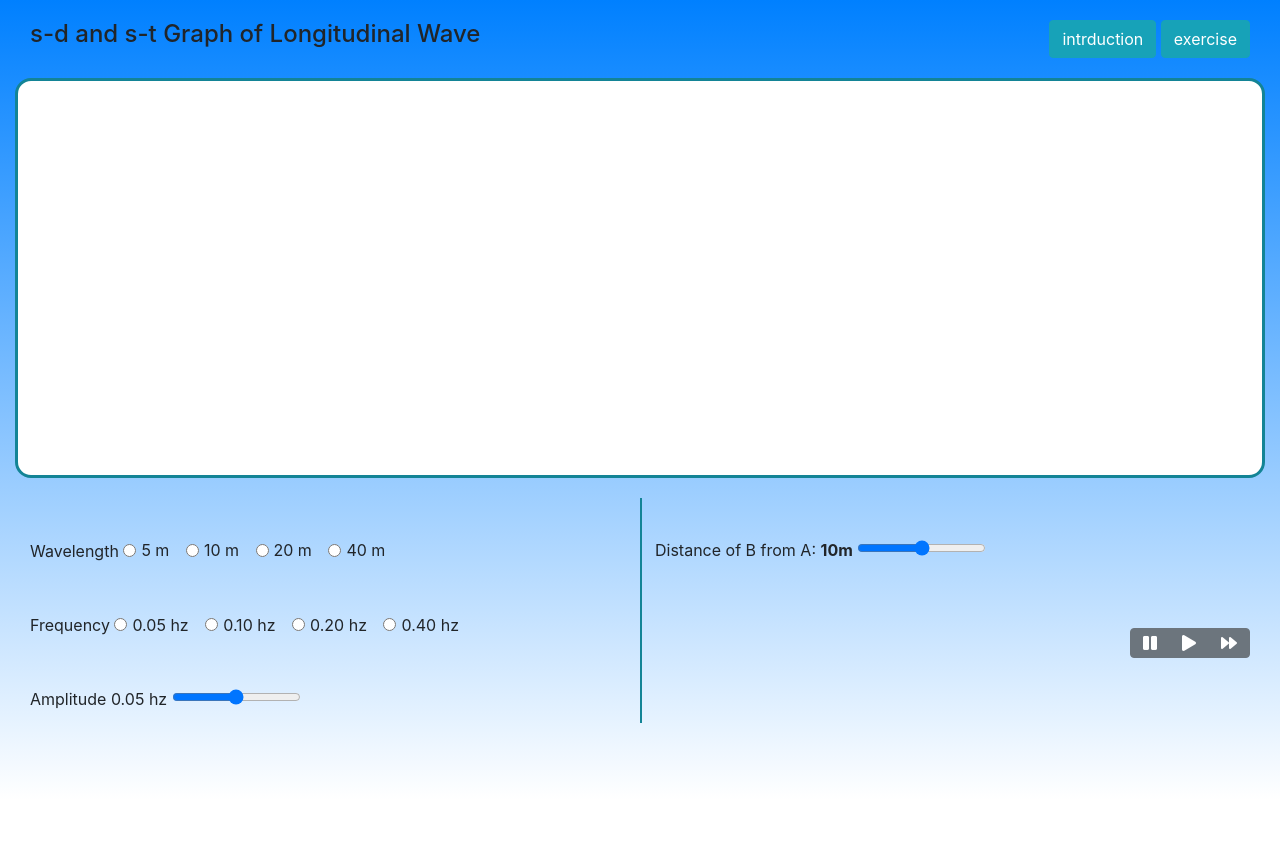
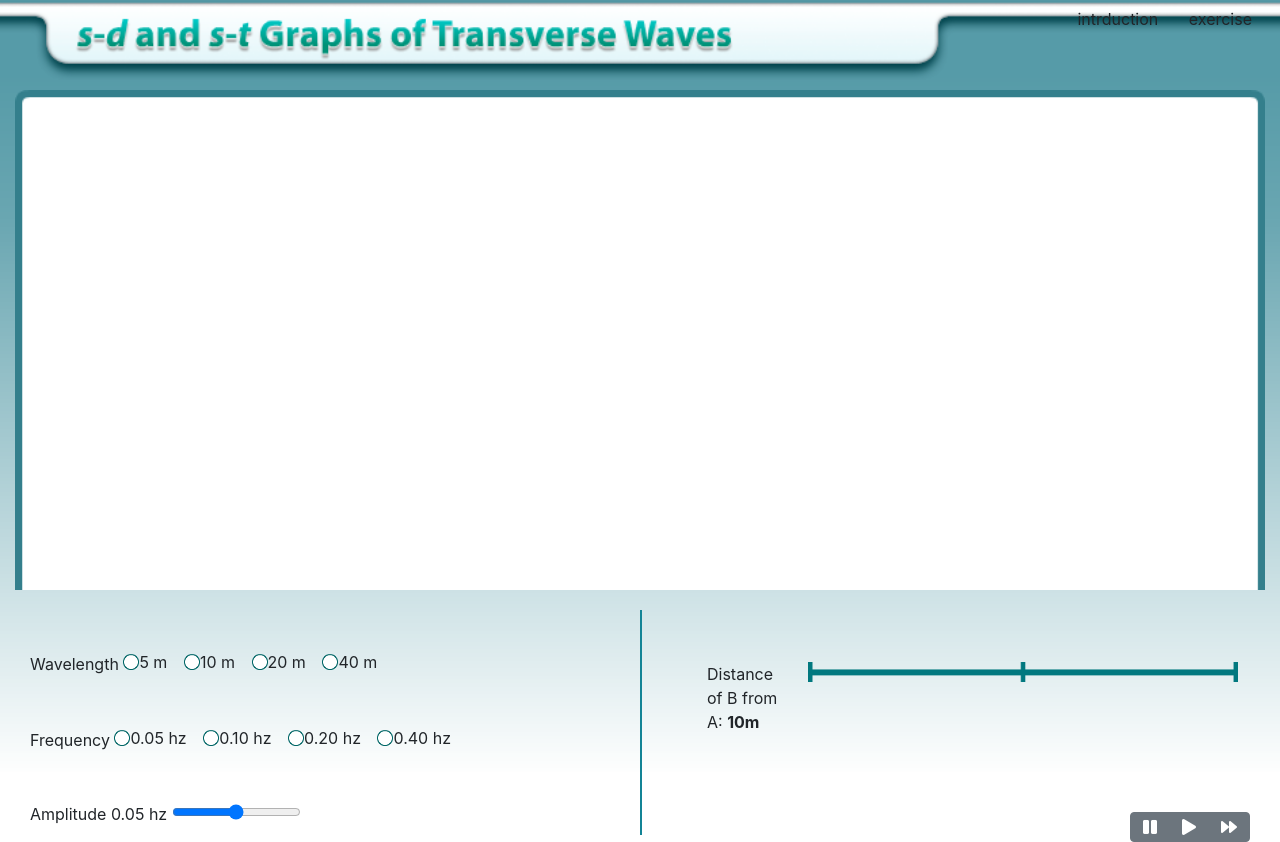
Before and after one commit to aksaxena1991/simulation, a website: page index.html in a window 1280 px wide. Before the commit the page ends 800 px from the top, so only its background shows below. Drawn offline with nearby package versions, Linux system fonts and the light colour scheme.

Commit message:
layout changes

```diff
--- a/index.html
+++ b/index.html
@@ -5,6 +5,7 @@
         integrity="sha384-TX8t27EcRE3e/ihU7zmQxVncDAy5uIKz4rEkgIXeMed4M0jlfIDPvg6uqKI2xXr2" crossorigin="anonymous">
 
     <link rel="stylesheet" href="https://use.fontawesome.com/releases/v5.7.0/css/all.css" integrity="sha384-lZN37f5QGtY3VHgisS14W3ExzMWZxybE1SJSEsQp9S+oqd12jhcu+A56Ebc1zFSJ" crossorigin="anonymous">
+    <link rel="stylesheet" href="style.css"/>
     <script src="https://code.jquery.com/jquery-3.5.1.slim.min.js"
         integrity="sha384-DfXdz2htPH0lsSSs5nCTpuj/zy4C+OGpamoFVy38MVBnE+IbbVYUew+OrCXaRkfj"
         crossorigin="anonymous"></script>
@@ -13,50 +14,19 @@
         crossorigin="anonymous"></script>
 
     <script src="./index.js"></script>
-    <style>
-        .vertical-break {
-            border-left: 2px solid #138496;
-            height: 225px;
-            position: absolute;
-            left: 50%;
-            margin: 10px 0px 0px 0px;
-
-        }
-
-        .control-bar{
-            margin: 10px 0px 0px 0px;
-        }
-        .activity-container{
-            border: 3px solid #138496;
-            height: 400px;
-            border-radius: 1rem;
-            background: white;
-            margin: 20px 0px 0px 0px;
-        }
-        .row-margin{
-            margin: 50px 0px 0px 0px;
-        }
-        .row-margin-top{
-            margin: 20px 0px 0px 0px;
-        }
-        body{
-            overflow: hidden;
-            background-image: linear-gradient(to bottom,  #0080ff,white);
-        }
-    </style>
 
 </head>
 
-<body>
-    <div class="container-fluid">
+<body onload="init()">
+    <div class="container-fluid container-background">
         <div class="top-bar row row-margin-top">
-            <div class="activity-name col-sm">
+            <!-- <div class="activity-name col-sm">
                 <h4>s-d and s-t Graph of Longitudinal Wave</h4>
-            </div>
+            </div> -->
             <div class="top-buttons col-sm">
                 <div class="float-right">
-                <button class="btn btn-info">intrduction</button>
-                <button class="btn btn-info">exercise</button>
+                <button class="btn btn-intro">intrduction</button>
+                <button class="btn btn-exer">exercise</button>
             </div>
             </div>
         </div>
@@ -69,19 +39,22 @@
                 <div class="ctrl-1 row-margin">
                     <span class="form-group">Wavelength</span>
                     <div class="form-check form-check-inline form-control-group">
-                        <input type="radio" id="radioBtn1" name="rad-1" class="form-check-input" value="5" />
+                        <span class="radioBtn unchecked" value="5m"></span>
                         <label for="radioBtn1" class="form-check-label">5 m</label>
                     </div>
                     <div class="form-check form-check-inline form-control-group">
-                        <input type="radio" id="radioBtn2" name="rad-1" class="form-check-input" value="10" /> <label
+                        <span class="radioBtn unchecked"value="10m"></span>
+                        <label
                             for="radioBtn2" class="form-check-label">10 m</label>
                     </div>
                     <div class="form-check form-check-inline form-control-group">
-                        <input type="radio" id="radioBtn3" name="rad-1" class="form-check-input" value="20" /> <label
+                        <span class="radioBtn unchecked" value="20m"></span>
+                         <label
                             for="radioBtn3" class="form-check-label">20 m</label>
                     </div>
                     <div class="form-check form-check-inline form-control-group">
-                        <input type="radio" id="radioBtn4" name="rad-1" class="form-check-input" value="40" /> <label
+                        <span class="radioBtn unchecked" value="40m"></span>
+                        <label
                             for="radioBtn4" class="form-check-label">40 m</label>
                     </div>
 
@@ -90,19 +63,22 @@
                     <span class="form-group">Frequency</span>
 
                     <div class="form-check form-check-inline form-control-group">
-                        <input type="radio" id="radioBtn5" name="rad-2" class="form-check-input" value="0.05" /> <label
+
+                        <span class="radioBtn unchecked frequencyBtn" value="0.05"></span>
+
+                        <label
                             for="radioBtn5" class="form-check-label">0.05 hz</label>
                     </div>
                     <div class="form-check form-check-inline form-control-group">
-                        <input type="radio" id="radioBtn6" name="rad-2" class="form-check-input" value="0.10" /> <label
+                        <span class="radioBtn unchecked frequencyBtn" value="0.1"></span> <label
                             for="radioBtn6" class="form-check-label">0.10 hz</label>
                     </div>
                     <div class="form-check form-check-inline form-control-group">
-                        <input type="radio" id="radioBtn7" name="rad-2" class="form-check-input" value="0.20" />
+                        <span class="radioBtn unchecked frequencyBtn" value="0.2"></span>
                         <label for="radioBtn7" class="form-check-label">0.20 hz</label>
                     </div>
                     <div class="form-check form-check-inline form-control-group">
-                        <input type="radio" id="radioBtn8" name="rad-2" class="form-check-input" value="0.40" />
+                        <span class="radioBtn unchecked frequencyBtn" value="0.4"></span>
                         <label for="radioBtn8" class="form-check-label">0.40 hz</label>
                     </div>
 
@@ -119,8 +95,17 @@
             </div>
             <div class="col-sm">
                 <div class="ctrl-4 row-margin">
-                    <label for="rang2" class="form-group">Distance of B from A: <strong>10m</strong></label>
-                    <input type="range" id="rang2" name="rang-2" />
+
+                    <ul>
+                        <li>
+                            Distance of B from A: <strong>10m</strong>
+                        </li>
+                        <li>
+                            <div class="slider" value="10m"></div>
+                        </li>
+                    </ul>
+                    <!-- <label for="rang1" class="rang-label">0.05 hz</label> -->
+
 
                 </div>
                 <div class="ctrl-5 row-margin">
--- a/index.js
+++ b/index.js
@@ -1,3 +1,7 @@
-(function(){
-
-}($));
+let init = () =>{
+    let allRadioBtns = $('.radioBtn');
+    allRadioBtns.click(function(){
+        allRadioBtns.removeClass('checked').addClass('unchecked');
+        $(this).addClass('checked').removeClass('unchecked');
+    })
+}
--- a/style.css
+++ b/style.css
@@ -1,8 +1,89 @@
 .vertical-break {
-    border-left: 6px solid green;
-  height: 500px;
+  border-left: 2px solid #138496;
+  height: 225px;
   position: absolute;
   left: 50%;
-  margin-left: -3px;
-  top: 0;
-  }
+  margin: 10px 0px 0px 0px;
+
+}
+
+.control-bar{
+  margin: 10px 0px 0px 0px;
+}
+.activity-container{
+
+  height: 500px;
+
+  background-image: url('./assets/bg_graph.png');
+  background-repeat: no-repeat;
+  background-size: cover;
+  position: relative;
+  margin: 10px 0px 0px 0px;
+
+
+}
+.row-margin{
+  margin: 50px 0px 0px 0px;
+}
+.row-margin-top{
+  /* margin: 20px 0px 0px 0px; */
+}
+body{
+  /* overflow: hidden; */
+  background-repeat: no-repeat;
+  background-size: cover;
+  position: relative;
+  background-image: url('./assets/BG.png');
+}
+
+.top-bar{
+  background-repeat: no-repeat;
+  background-size: cover;
+  position: relative;
+  height: 80px;
+  background-image: url('./assets/s-d.png');
+}
+.btn-exer{
+  background-repeat: no-repeat;
+  background-size: cover;
+  position: relative;
+  background-image: url('./assets/');
+
+}
+.btn-intro{
+  background-repeat: no-repeat;
+  background-size: cover;
+  position: relative;
+
+}
+.unchecked{
+  background-repeat: no-repeat;
+  background-size: cover;
+  position: relative;
+  height: 1rem;
+  width: 1rem;
+  background-image: url('./assets/radio_BTn.png');
+}
+.checked{
+  background-repeat: no-repeat;
+  background-size: cover;
+  position: relative;
+  height: 1rem;
+  width: 1rem;
+  background-image: url('./assets/radio_BTn2.png');
+}
+.slider{
+  background-repeat: no-repeat;
+  background-size: cover;
+  position: relative;
+  width: 430px;
+  height: 20px;
+  background-image: url('./assets/Slider.png');
+}
+ul{
+  display: inline-flex;
+}
+ul li {
+  padding: 12px;
+  list-style: none;
+}
```
